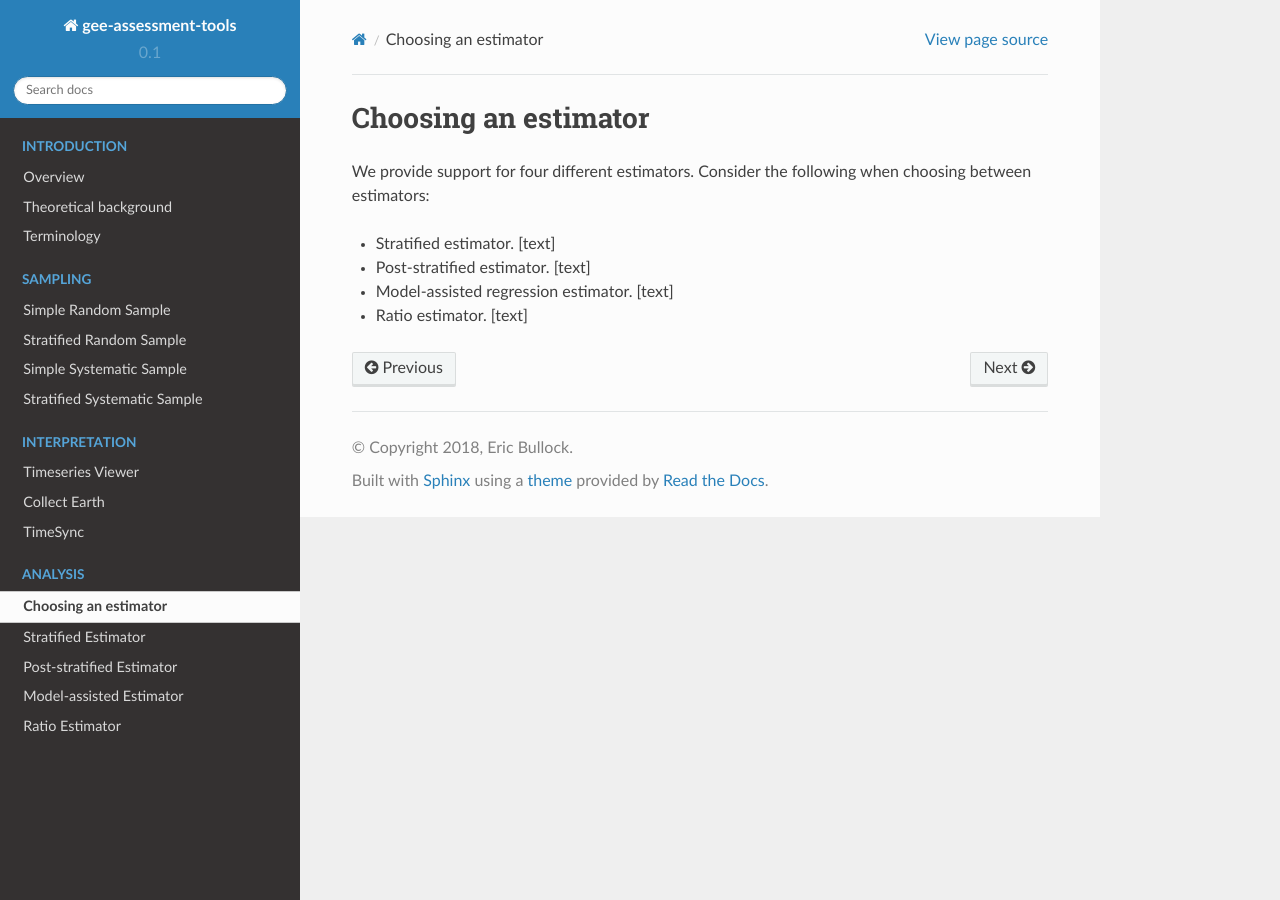
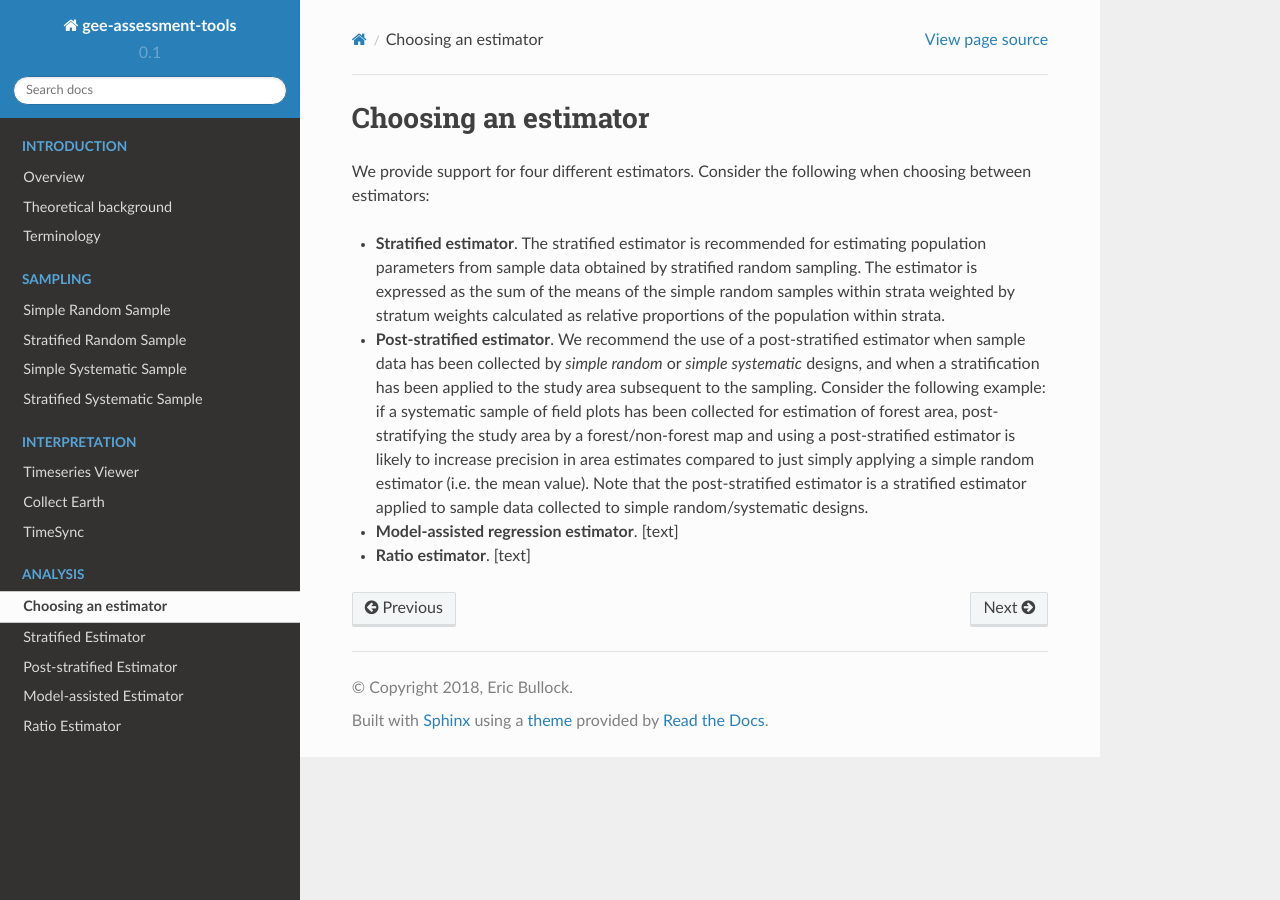
Before and after one commit to bullocke/AREA2, a Sphinx documentation site: the page built from docs/estimator_guidance.rst, in a window 1280 px wide. Built offline with Sphinx 7.4.7 and the Read the Docs theme 2.0.0, drawn with Linux system fonts in a browser that asks for light colours.

Commit message:
pontus updates

```diff
--- a/docs/estimator_guidance.rst
+++ b/docs/estimator_guidance.rst
@@ -3,7 +3,10 @@ Choosing an estimator
 
 We provide support for four different estimators. Consider the following when choosing between estimators:
 
-- Stratified estimator. [text]
-- Post-stratified estimator. [text]
-- Model-assisted regression estimator. [text]
-- Ratio estimator. [text]
+- **Stratified estimator**. The stratified estimator is recommended for estimating population parameters from sample data obtained by stratified random sampling. The estimator is expressed as the sum of the means of the simple random samples within strata weighted by stratum weights calculated as relative proportions of the population within strata.
+
+- **Post-stratified estimator**. We recommend the use of a post-stratified estimator when sample data has been collected by *simple random* or *simple systematic* designs, and when a stratification has been applied to the study area subsequent to the sampling. Consider the following example: if a systematic sample of field plots has been collected for estimation of forest area, post-stratifying the study area by a forest/non-forest map and using a post-stratified estimator is likely to increase precision in area estimates compared to just simply applying a simple random estimator (i.e. the mean value). Note that the post-stratified estimator is a stratified estimator applied to sample data collected to simple random/systematic designs.
+
+- **Model-assisted regression estimator**. [text]
+
+- **Ratio estimator**. [text]
```
Also changed, not shown: 5 other files.
